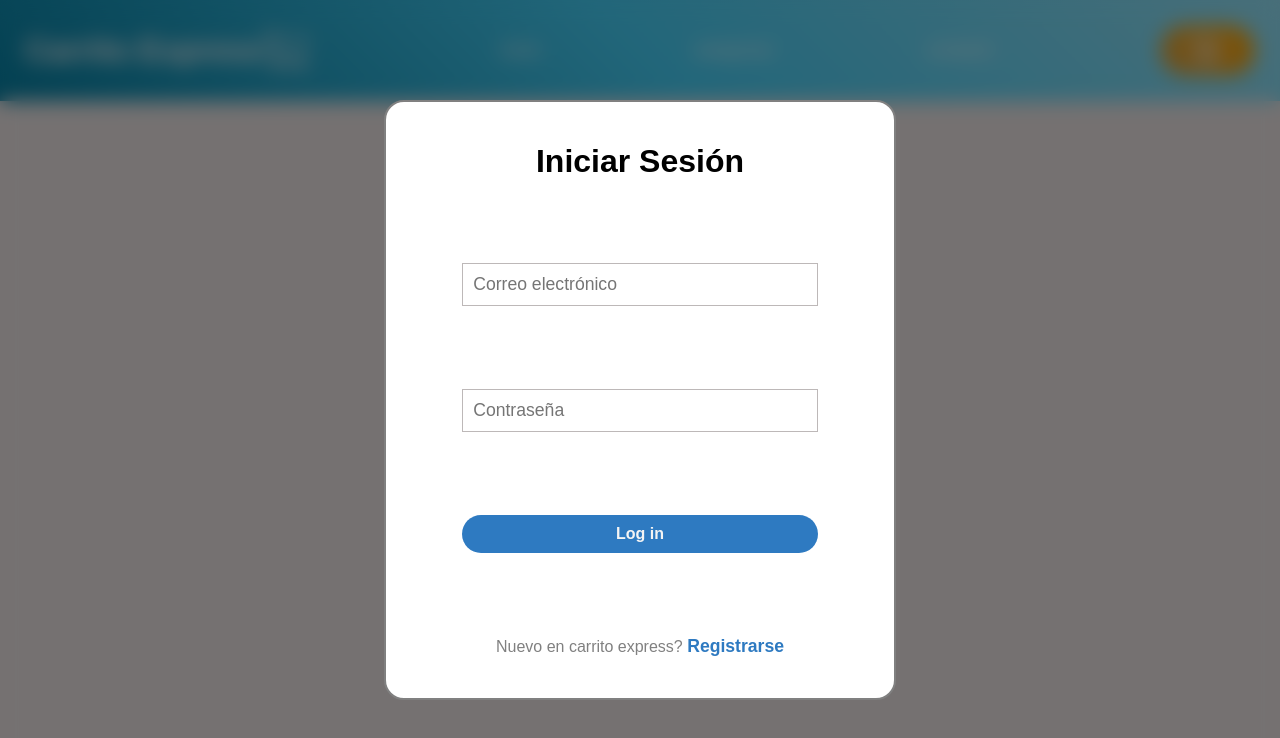
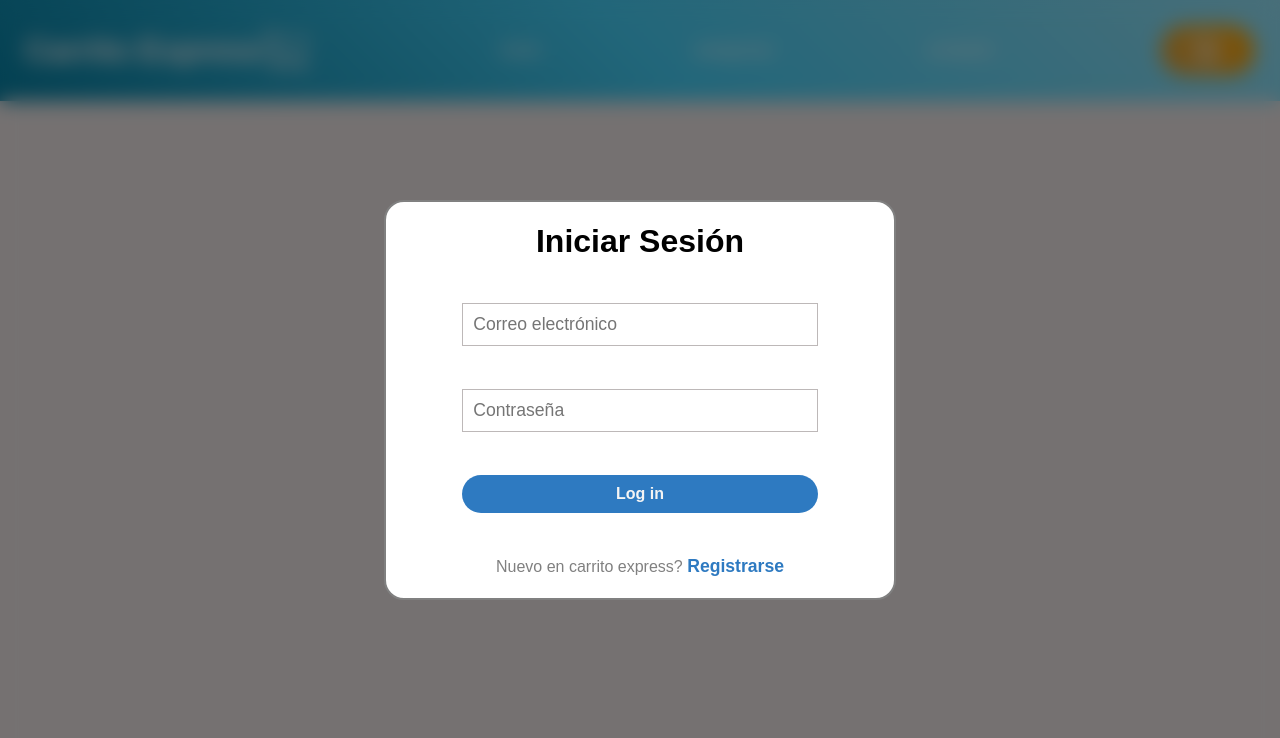
Before and after one commit to benjikpop202/Tienda-Online, a React (Vite) app: page /login in a window 1280 px wide. Shown: the top 738 px of the page. Built offline with nearby package versions, Linux system fonts and the light colour scheme.

Commit message:
estilo acomodado

```diff
--- a/src/styles/register.css
+++ b/src/styles/register.css
@@ -1,7 +1,7 @@
 
 .AuthForm{
     width: 50%;
-    height: 600px;
+    height: 400px;
     display: flex;
     flex-direction: column;
     align-items: center;
```
Also changed, not shown: 1 other file (tests, documents, lock files or other folders).
